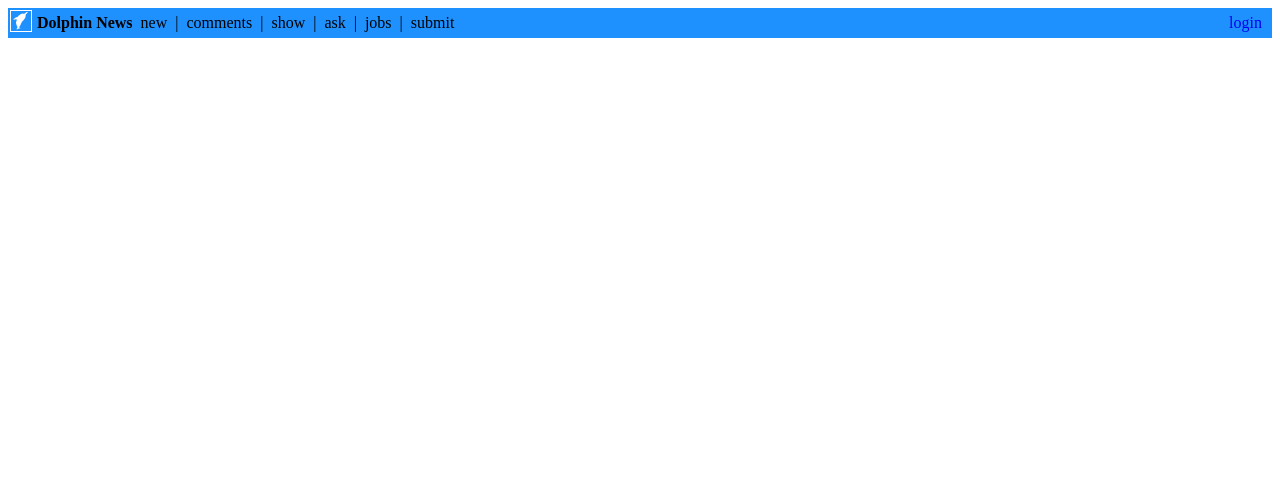
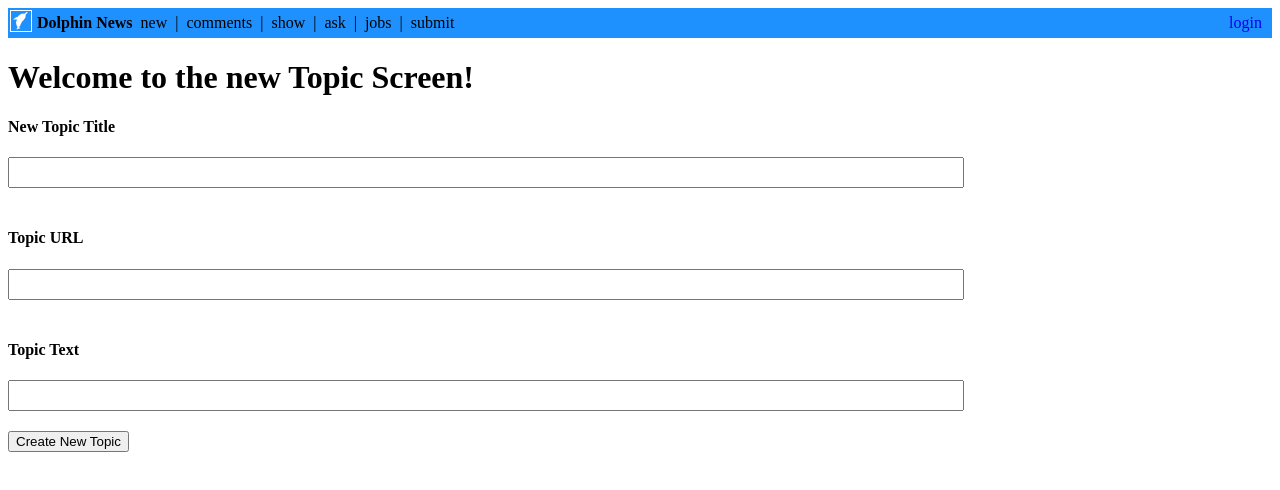
Before and after one commit to BingoBois/DolphinNewsFrontend, a React (Create React App) app: page /newpost in a window 1280 px wide. Shown: the top 490 px of the page. Built offline with nearby package versions, Linux system fonts and the light colour scheme.

Commit message:
Foundation/Basic for new creating new Topic

```diff
--- a/src/App.tsx
+++ b/src/App.tsx
@@ -10,6 +10,8 @@ import Login from './screens/Login';
 import Register from './screens/Register';
 import ResetPassword from './screens/ResetPassword';
 import PostScreen from './screens/PostScreen';
+import NewTopicScreen from './screens/NewTopicScreen';
+
 
 class App extends React.Component {
 
@@ -23,6 +25,7 @@ class App extends React.Component {
                     <Route exact path="/register" component={Register} />
                     <Route exact path="/resetPassword" component={ResetPassword} />
                     <Route path="/post" component={PostScreen} />
+                    <Route path="/newpost" component={NewTopicScreen}/>
                 </div>
             </Router>
         )
--- /dev/null
+++ b/src/screens/NewTopicScreen.tsx
@@ -0,0 +1,81 @@
+import * as React from 'react';
+//import { Link } from 'react-router-dom'
+
+interface NewTopicState{
+    post_title: string,
+    post_text: string,
+    post_url: string
+
+}
+
+class NewTopicScreen extends React.Component<any, NewTopicState> {
+
+    state = {
+        post_title: "",
+        post_text: "",
+        post_url: ""
+    }
+
+
+handlePostTitleInput(event:React.FormEvent<HTMLInputElement>){
+    this.setState({post_title: event.currentTarget.value})
+    }
+
+handlePostTextInput(event:React.FormEvent<HTMLInputElement>){
+    this.setState({post_text: event.currentTarget.value})
+    }
+
+handlePostUrlInput(event:React.FormEvent<HTMLInputElement>){
+    this.setState({post_url: event.currentTarget.value})
+    }
+
+handleNewTopicSubmit = async ( e: React.FormEvent<HTMLFormElement>):Promise<void> => {
+        e.preventDefault();
+        console.log("Title: " + this.state.post_title)
+        console.log("Text: " + this.state.post_text)
+        console.log("Url: " + this.state.post_url)
+
+    }
+
+    public render(){
+        return(
+            <div>
+                <h1>Welcome to the new Topic Screen!</h1>
+
+
+        <form  onSubmit={this.handleNewTopicSubmit}>
+          <label htmlFor="test" >
+          <h4>New Topic Title</h4>
+             <input
+             style={{width:"75%", height: "25px", lineHeight:"1.5em", marginBottom:"20px", display: "inline-block"}}
+             value={this.state.post_title}
+             className="name"
+             onChange={e => this.handlePostTitleInput(e)} />
+             <br/>
+             <h4>Topic URL</h4>
+             <input
+             style={{width:"75%", height: "25px", lineHeight:"1.5em", marginBottom:"20px", display: "inline-block"}}
+             value={this.state.post_url}
+             onChange={e => this.handlePostUrlInput(e)}
+             />
+             <h4>Topic Text</h4>
+             <input
+             style={{width:"75%", height: "25px", lineHeight:"1.5em", marginBottom:"20px", display: "inline-block"}}
+             value={this.state.post_text}
+             onChange={e => this.handlePostTextInput(e)}
+             />
+
+
+           </label>
+           <br/>
+
+           <input type="submit" value="Create New Topic"/>
+        </form>
+            </div>
+        )
+    }
+
+
+}
+
+export default NewTopicScreen
```
